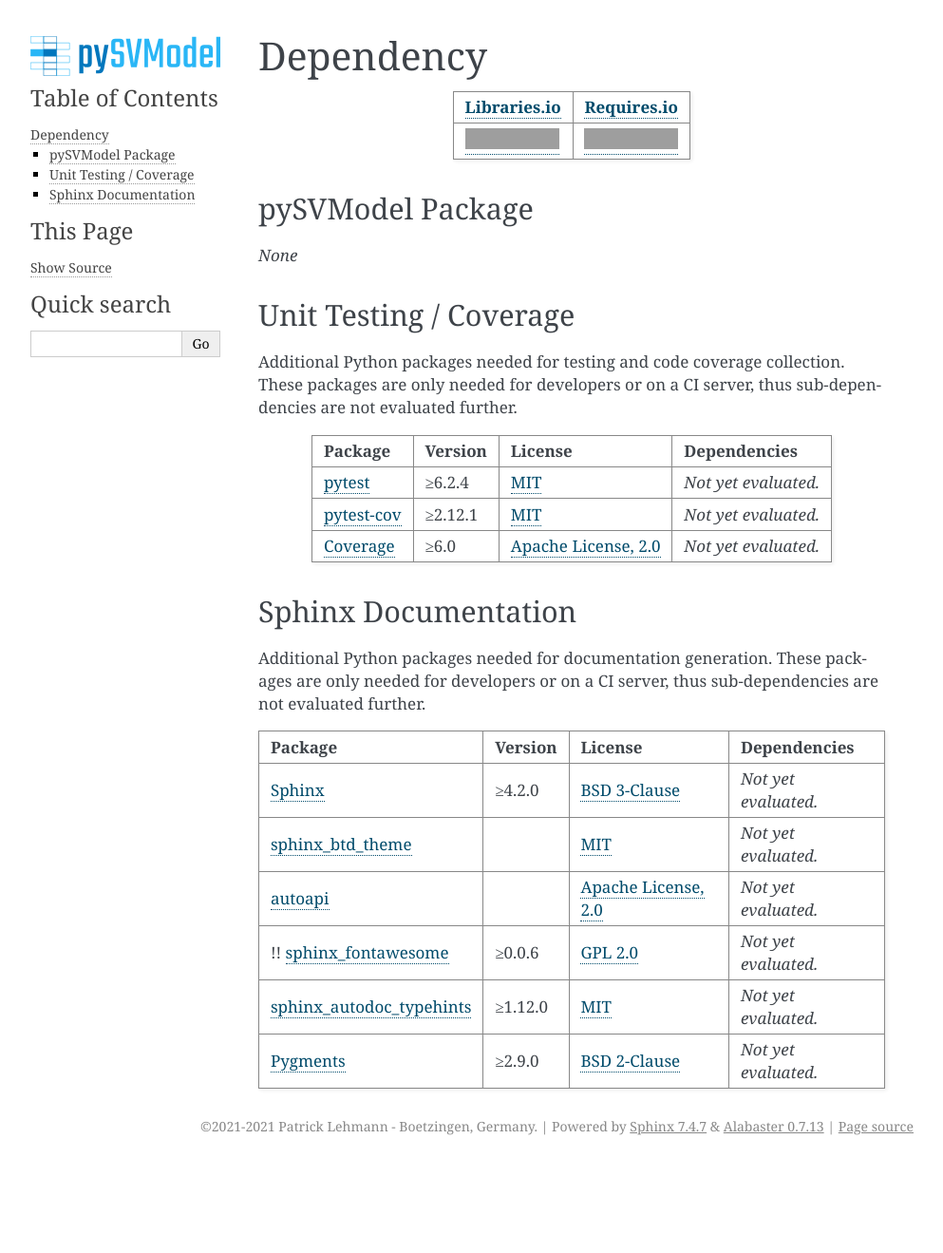
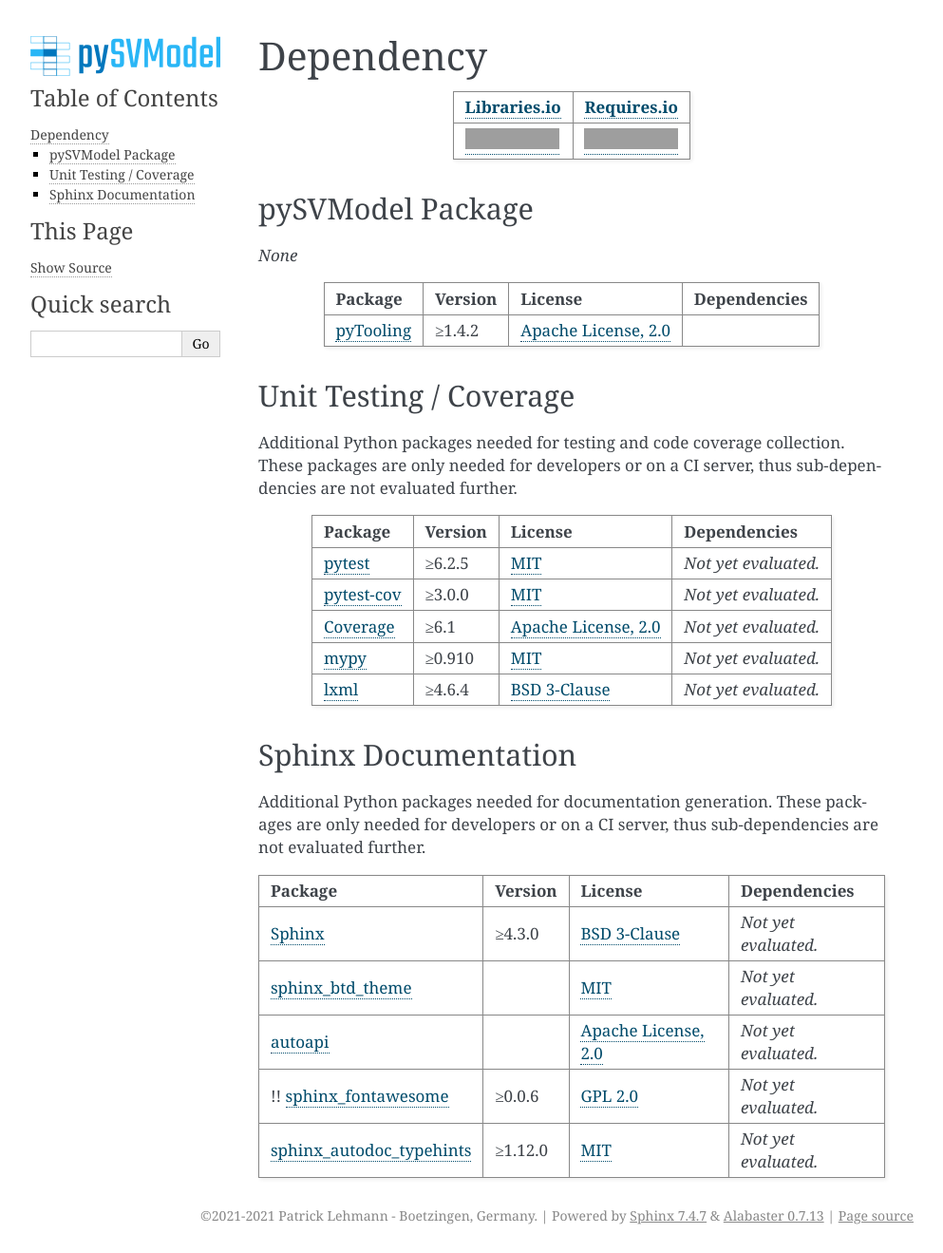
Before and after one commit to edaa-org/pySVModel, a Sphinx documentation site: the page built from doc/Dependency.rst, in a window 1280 px wide. Shown: the whole page at 95% size, without its empty margins (148-1141 px from the left). Built offline with Sphinx 7.4.7, drawn with Linux system fonts in a browser that asks for light colours; pages that are not in the unit, such as notebooks, are missing from menus; before the commit the page ends 1225 px from its top, so only the background shows below that; grey boxes are pictures that could not be loaded.

Commit message:
Added missing changes.

```diff
--- a/doc/Dependency.rst
+++ b/doc/Dependency.rst
@@ -26,12 +26,11 @@
 
 *None*
 
-.. #+-----------------------------------------------------+-------------+---------------------------------------------------------------------+---------------------------------------------------------------------------------------------------------------------------------+
-    | **Package**                                         | **Version** | **License**                                                         | **Dependencies**                                                                                                                |
-    +=====================================================+=============+=====================================================================+=================================================================================================================================+
-    | `pydecor <https://github.com/mplanchard/pydecor>`__ | ≥2.0.1      | `MIT <https://github.com/mplanchard/pydecor/blob/master/LICENSE>`__ | * `dill <https://github.com/uqfoundation/dill>`__ (`BSD 3-clause <https://github.com/uqfoundation/dill/blob/master/LICENSE>`__) |
-    |                                                     |             |                                                                     | * `six <https://github.com/benjaminp/six>`__ (`MIT <https://github.com/benjaminp/six/blob/master/LICENSE>`__)                   |
-    +-----------------------------------------------------+-------------+---------------------------------------------------------------------+---------------------------------------------------------------------------------------------------------------------------------+
++--------------------------------------------------------+-------------+------------------------------------------------------------------------------------------+---------------------------------------------------------------------------------------------------------------------------------+
+| **Package**                                            | **Version** | **License**                                                                              | **Dependencies**                                                                                                                |
++========================================================+=============+==========================================================================================+=================================================================================================================================+
+| `pyTooling <https://github.com/pyTooling/pyTooling>`__ | ≥1.4.2      | `Apache License, 2.0 <https://github.com/pyTooling/pyTooling/blob/master/LICENSE.txt>`__ |                                                                                                                                 |
++--------------------------------------------------------+-------------+------------------------------------------------------------------------------------------+---------------------------------------------------------------------------------------------------------------------------------+
 
 
 .. _dependency-testing:
@@ -46,11 +45,15 @@
 +-----------------------------------------------------------+-------------+----------------------------------------------------------------------------------------+----------------------+
 | **Package**                                               | **Version** | **License**                                                                            | **Dependencies**     |
 +===========================================================+=============+========================================================================================+======================+
-| `pytest <https://github.com/pytest-dev/pytest>`__         | ≥6.2.4      | `MIT <https://github.com/pytest-dev/pytest/blob/master/LICENSE>`__                     | *Not yet evaluated.* |
+| `pytest <https://GitHub.com/pytest-dev/pytest>`__         | ≥6.2.5      | `MIT <https://GitHub.com/pytest-dev/pytest/blob/master/LICENSE>`__                     | *Not yet evaluated.* |
 +-----------------------------------------------------------+-------------+----------------------------------------------------------------------------------------+----------------------+
-| `pytest-cov <https://github.com/pytest-dev/pytest-cov>`__ | ≥2.12.1     | `MIT <https://github.com/pytest-dev/pytest-cov/blob/master/LICENSE>`__                 | *Not yet evaluated.* |
+| `pytest-cov <https://GitHub.com/pytest-dev/pytest-cov>`__ | ≥3.0.0      | `MIT <https://GitHub.com/pytest-dev/pytest-cov/blob/master/LICENSE>`__                 | *Not yet evaluated.* |
 +-----------------------------------------------------------+-------------+----------------------------------------------------------------------------------------+----------------------+
-| `Coverage <https://github.com/nedbat/coveragepy>`__       | ≥6.0        | `Apache License, 2.0 <https://github.com/nedbat/coveragepy/blob/master/LICENSE.txt>`__ | *Not yet evaluated.* |
+| `Coverage <https://GitHub.com/nedbat/coveragepy>`__       | ≥6.1        | `Apache License, 2.0 <https://GitHub.com/nedbat/coveragepy/blob/master/LICENSE.txt>`__ | *Not yet evaluated.* |
++-----------------------------------------------------------+-------------+----------------------------------------------------------------------------------------+----------------------+
+| `mypy <https://GitHub.com/python/mypy>`__                 | ≥0.910      | `MIT <https://GitHub.com/python/mypy/blob/master/LICENSE>`__                           | *Not yet evaluated.* |
++-----------------------------------------------------------+-------------+----------------------------------------------------------------------------------------+----------------------+
+| `lxml <https://GitHub.com/lxml/lxml>`__                   | ≥4.6.4      | `BSD 3-Clause <https://GitHub.com/lxml/lxml/blob/master/LICENSE.txt>`__                | *Not yet evaluated.* |
 +-----------------------------------------------------------+-------------+----------------------------------------------------------------------------------------+----------------------+
 
 
@@ -66,7 +69,7 @@
 +-------------------------------------------------------------------------------------------------+--------------+----------------------------------------------------------------------------------------------------------+----------------------+
 | **Package**                                                                                     | **Version**  | **License**                                                                                              | **Dependencies**     |
 +=================================================================================================+==============+==========================================================================================================+======================+
-| `Sphinx <https://github.com/sphinx-doc/sphinx>`__                                               | ≥4.2.0       | `BSD 3-Clause <https://github.com/sphinx-doc/sphinx/blob/master/LICENSE>`__                              | *Not yet evaluated.* |
+| `Sphinx <https://github.com/sphinx-doc/sphinx>`__                                               | ≥4.3.0       | `BSD 3-Clause <https://github.com/sphinx-doc/sphinx/blob/master/LICENSE>`__                              | *Not yet evaluated.* |
 +-------------------------------------------------------------------------------------------------+--------------+----------------------------------------------------------------------------------------------------------+----------------------+
 | `sphinx_btd_theme <https://github.com/buildthedocs/sphinx.theme>`__                             |              | `MIT <https://github.com/buildthedocs/sphinx.theme/blob/master/LICENSE>`__                               | *Not yet evaluated.* |
 +-------------------------------------------------------------------------------------------------+--------------+----------------------------------------------------------------------------------------------------------+----------------------+
@@ -76,5 +79,3 @@
 +-------------------------------------------------------------------------------------------------+--------------+----------------------------------------------------------------------------------------------------------+----------------------+
 | `sphinx_autodoc_typehints <https://github.com/agronholm/sphinx-autodoc-typehints>`__            | ≥1.12.0      | `MIT <https://github.com/agronholm/sphinx-autodoc-typehints/blob/master/LICENSE>`__                      | *Not yet evaluated.* |
 +-------------------------------------------------------------------------------------------------+--------------+----------------------------------------------------------------------------------------------------------+----------------------+
-| `Pygments <https://github.com/pygments/pygments>`__                                             | ≥2.9.0       | `BSD 2-Clause <https://github.com/pygments/pygments/blob/master/LICENSE>`__                              | *Not yet evaluated.* |
-+-------------------------------------------------------------------------------------------------+--------------+----------------------------------------------------------------------------------------------------------+----------------------+
--- a/setup.py
+++ b/setup.py
@@ -77,7 +77,7 @@
 	},
 	# download_url="https://github.com/edaa-org/pySVModel/tarball/0.1.0",
 
-	packages=setuptools_find_packages(exclude=["tests", "tests.*",]),
+	packages=setuptools_find_packages(exclude=["doc", "doc.*", "tests", "tests.*",]),
 	classifiers=[
 		"License :: OSI Approved :: Apache Software License",
 		"Operating System :: OS Independent",
```
Also changed, not shown: 2 other files.
